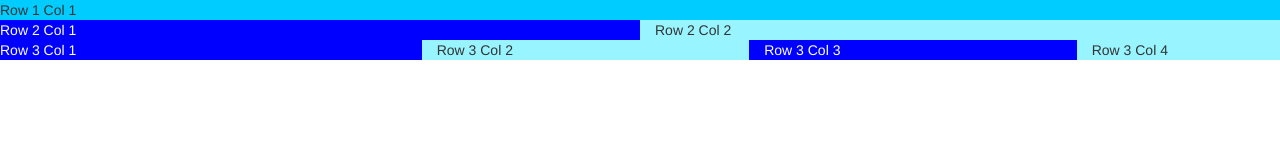
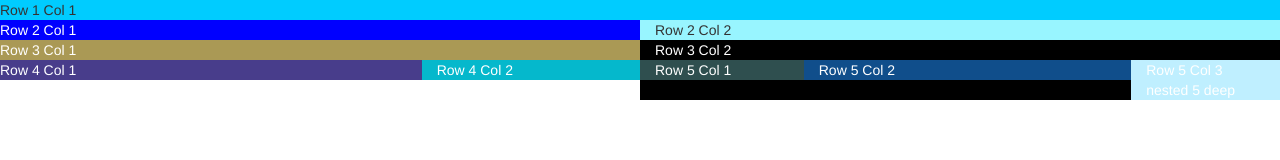
Before and after one commit to baursak/brian-gorman-bootstrap, a plain HTML site: page index.html in a window 1280 px wide. Drawn offline with nearby package versions, Linux system fonts and the light colour scheme.

Commit message:
chapter 03 lesson 003: nested rows and columns

```diff
--- a/index.html
+++ b/index.html
@@ -13,18 +13,36 @@
     <![endif]-->
 </head>
 <body>
-    <div class="row">
+    <div id="row1" class="row">
         <div class="col-lg-12 col-md-12 col-sm-12 style-01"><span>Row 1 Col 1</span></div>
     </div>
-    <div class="row">
+    <div id="row2" class="row">
         <div class="col-lg-6 col-md-6 col-sm-6 style-02"><span>Row 2 Col 1</span></div>
         <div class="col-lg-6 col-md-6 col-sm-6 style-03"><span>Row 2 Col 2</span></div>
     </div>
-    <div class="row">
-        <div class="col-lg-4 col-md-3 col-sm-3 style-02"><span>Row 3 Col 1</span></div>
-        <div class="col-lg-3 col-md-3 col-sm-2 style-03"><span>Row 3 Col 2</span></div>
-        <div class="col-lg-3 col-md-4 col-sm-3 style-02"><span>Row 3 Col 3</span></div>
-        <div class="col-lg-2 col-md-2 col-sm-4 style-03"><span>Row 3 Col 4</span></div>
+    <div id="row3" class="row">
+        <div class="col-lg-6 col-md-6 col-sm-6 style-02 style-04">
+            <span>Row 3 Col 1</span>
+            <div id="row4" class="row">
+                <div class="col-lg-8 col-md-8 col-sm-8 style-05"><span>Row 4 Col 1</span></div>
+                <div class="col-lg-4 col-md-4 col-sm-4 style-06"><span>Row 4 Col 2</span></div>
+            </div>
+        </div>
+        <div class="col-lg-6 col-md-6 col-sm-6 style-03 style-bw">
+            <span>Row 3 Col 2</span>
+            <div id="row5" class="row">
+                <div class="col-lg-3 col-md-3 col-sm-3 style-07"><span>Row 5 Col 1</span></div>
+                <div class="col-lg-6 col-md-6 col-sm-6 style-08"><span>Row 5 Col 2</span></div>
+                <div class="col-lg-3 col-md-3 col-sm-3 style-09">
+                    <span>Row 5 Col 3</span>
+                    <div class="row">
+                        <div class="col-sm-12 col-xs-12">
+                            <span>nested 5 deep</span>
+                        </div>
+                    </div>
+                </div>
+            </div>
+        </div>
     </div>
 
     <!-- JS and jQuery libs-->
--- a/less/custom.less
+++ b/less/custom.less
@@ -2,6 +2,12 @@
 @custom-bg-01: #00CCFF;
 @custom-bg-02: #0000FF;
 @custom-bg-03: #98F5FF;
+@custom-bg-04: #AA9955;
+@custom-bg-05: #483D8B;
+@custom-bg-06: #05B8CC;
+@custom-bg-07: #2F4F4F;
+@custom-bg-08: #104E8B;
+@custom-bg-09: #BFEFFF;
 
 // My Style
 .style-01{
@@ -14,3 +20,26 @@
 .style-03{
   background-color: @custom-bg-03;
 }
+.style-04{
+  background-color: @custom-bg-04;
+}
+.style-05 {
+  color: white;
+  background-color: @custom-bg-05;
+}
+.style-06{
+  background-color: @custom-bg-06;
+}
+.style-bw{
+  color: white;
+  background-color: black;
+}
+.style-07{
+  background-color: @custom-bg-07;
+}
+.style-08{
+  background-color: @custom-bg-08;
+}
+.style-09{
+  background-color: @custom-bg-09;
+}
```
Also changed, not shown: css/custom.css.
